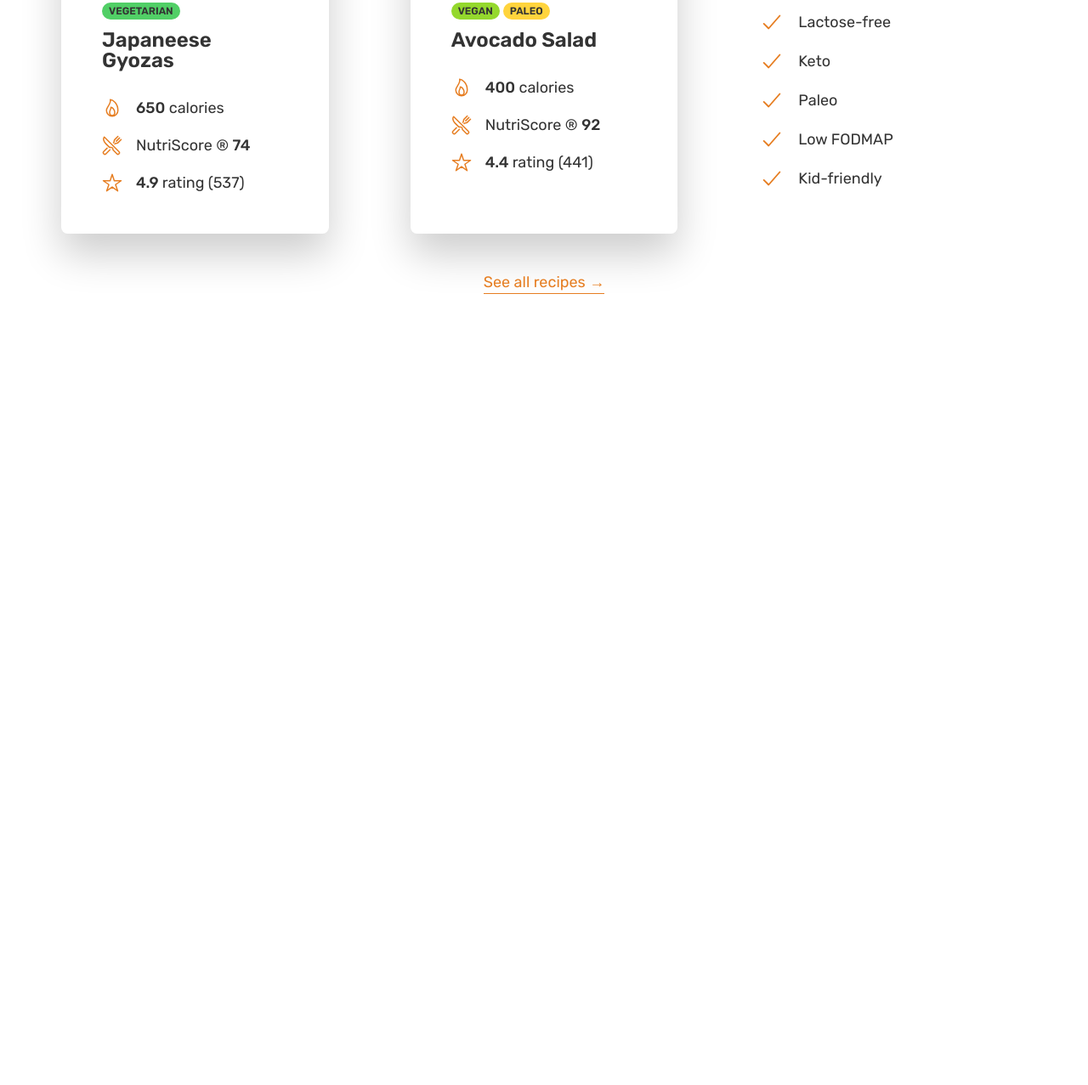
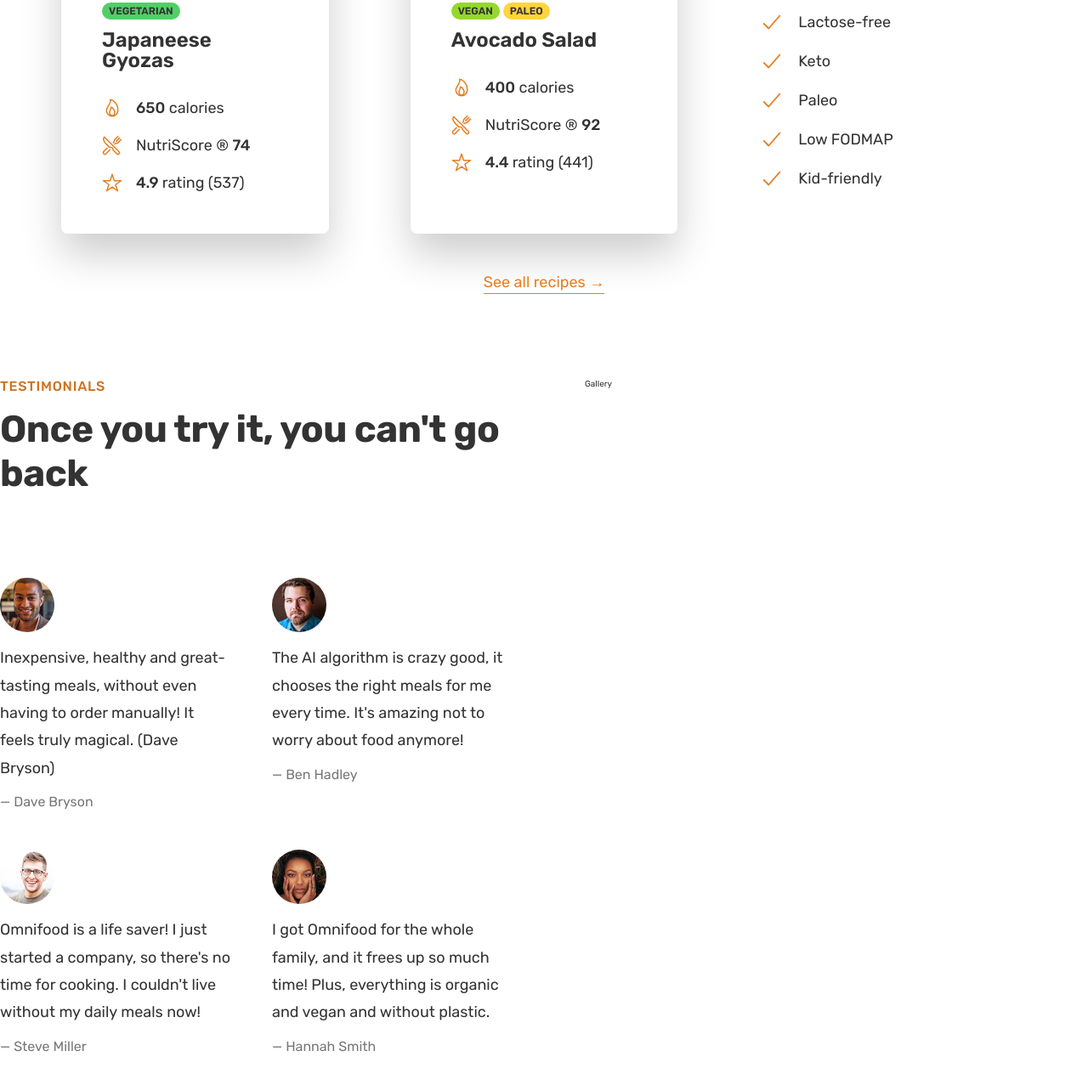
Before and after one commit to BrunoGaruda/Responsive-Landing-Page, a plain HTML site: page index.html in a window 1280 px wide. Shown: the part 2862-4139 px from the top of the page at 85% size. Before the commit the page ends 3213 px from the top, so only its background shows below. Drawn offline with nearby package versions, Linux system fonts and the light colour scheme.

Commit message:
lado esquerdo da section Testimonials

```diff
--- a/css/general.css
+++ b/css/general.css
@@ -12,6 +12,7 @@
 
   /* ### TEXT ### */
   --text-gray-light: #eee;
+  --text-gray-mid: #777;
   --text-gray: #333;
   --text-gray-bold: #343a40;
 }
--- a/css/styled.css
+++ b/css/styled.css
@@ -291,3 +291,32 @@
   height: 3rem;
   color: var(--primary-color);
 }
+
+/* ### TESTIMONIALS SECTION ### */
+
+.section-testimonials {
+  padding: 9.6rem 0;
+}
+
+.testimonials {
+  display: grid;
+  grid-template-columns: 1fr 1fr;
+  gap: 4.8rem;
+}
+
+.testimonial-img {
+  width: 6.4rem;
+  border-radius: 50%;
+  margin-bottom: 1.2rem;
+}
+
+.testimonial-text {
+  font-size: 1.8rem;
+  line-height: 1.8;
+  margin-bottom: 1.6rem;
+}
+
+.testimonial-name {
+  font-size: 1.6rem;
+  color: var(--text-gray-mid);
+}
--- a/index.html
+++ b/index.html
@@ -173,6 +173,7 @@
             Omnifood AI chooses from 5,000+ recipes
           </h2>
         </div>
+
         <div class="container grid grid--3-cols margin-bottom-md">
           <div class="meal">
             <img
@@ -284,6 +285,68 @@
           <a href="#" class="link">See all recipes &rarr;</a>
         </div>
       </section>
+
+      <section class="section-testimonials grid grid--2-cols">
+        <div class="testimonials-container">
+          <span class="subheading">Testimonials</span>
+          <h2 class="heading-secondary">Once you try it, you can't go back</h2>
+
+          <div class="testimonials">
+            <figure class="testimonial">
+              <img
+                class="testimonial-img"
+                src="/img/customers/dave.jpg"
+                alt="Photo of customer Dave Brysons"
+              />
+              <blockquote class="testimonial-text">
+                Inexpensive, healthy and great-tasting meals, without even
+                having to order manually! It feels truly magical. (Dave Bryson)
+              </blockquote>
+              <p class="testimonial-name">&mdash; Dave Bryson</p>
+            </figure>
+
+            <figure class="testimonial">
+              <img
+                class="testimonial-img"
+                src="/img/customers/ben.jpg"
+                alt="Photo of customer Ben Hadley"
+              />
+              <blockquote class="testimonial-text">
+                The AI algorithm is crazy good, it chooses the right meals for
+                me every time. It's amazing not to worry about food anymore!
+              </blockquote>
+              <p class="testimonial-name">&mdash; Ben Hadley</p>
+            </figure>
+
+            <figure class="testimonial">
+              <img
+                class="testimonial-img"
+                src="/img/customers/steve.jpg"
+                alt="Photo of customer Steve Miller"
+              />
+              <blockquote class="testimonial-text">
+                Omnifood is a life saver! I just started a company, so there's
+                no time for cooking. I couldn't live without my daily meals now!
+              </blockquote>
+              <p class="testimonial-name">&mdash; Steve Miller</p>
+            </figure>
+
+            <figure class="testimonial">
+              <img
+                class="testimonial-img"
+                src="/img/customers/hannah.jpg"
+                alt="Photo of customer Hannah Smith"
+              />
+              <blockquote class="testimonial-text">
+                I got Omnifood for the whole family, and it frees up so much
+                time! Plus, everything is organic and vegan and without plastic.
+              </blockquote>
+              <p class="testimonial-name">&mdash; Hannah Smith</p>
+            </figure>
+          </div>
+        </div>
+        <div class="gallery">Gallery</div>
+      </section>
     </main>
   </body>
 </html>
```
